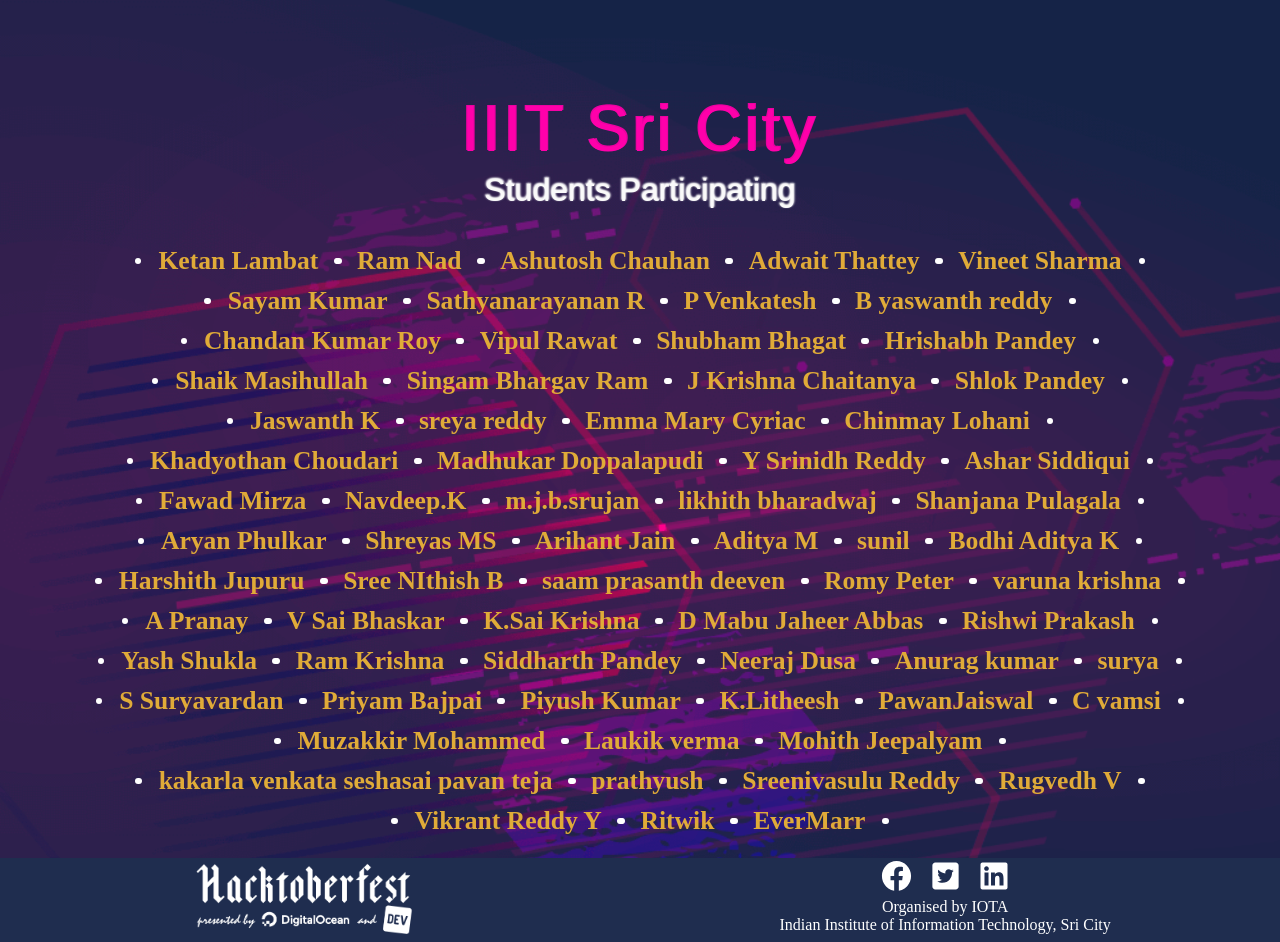
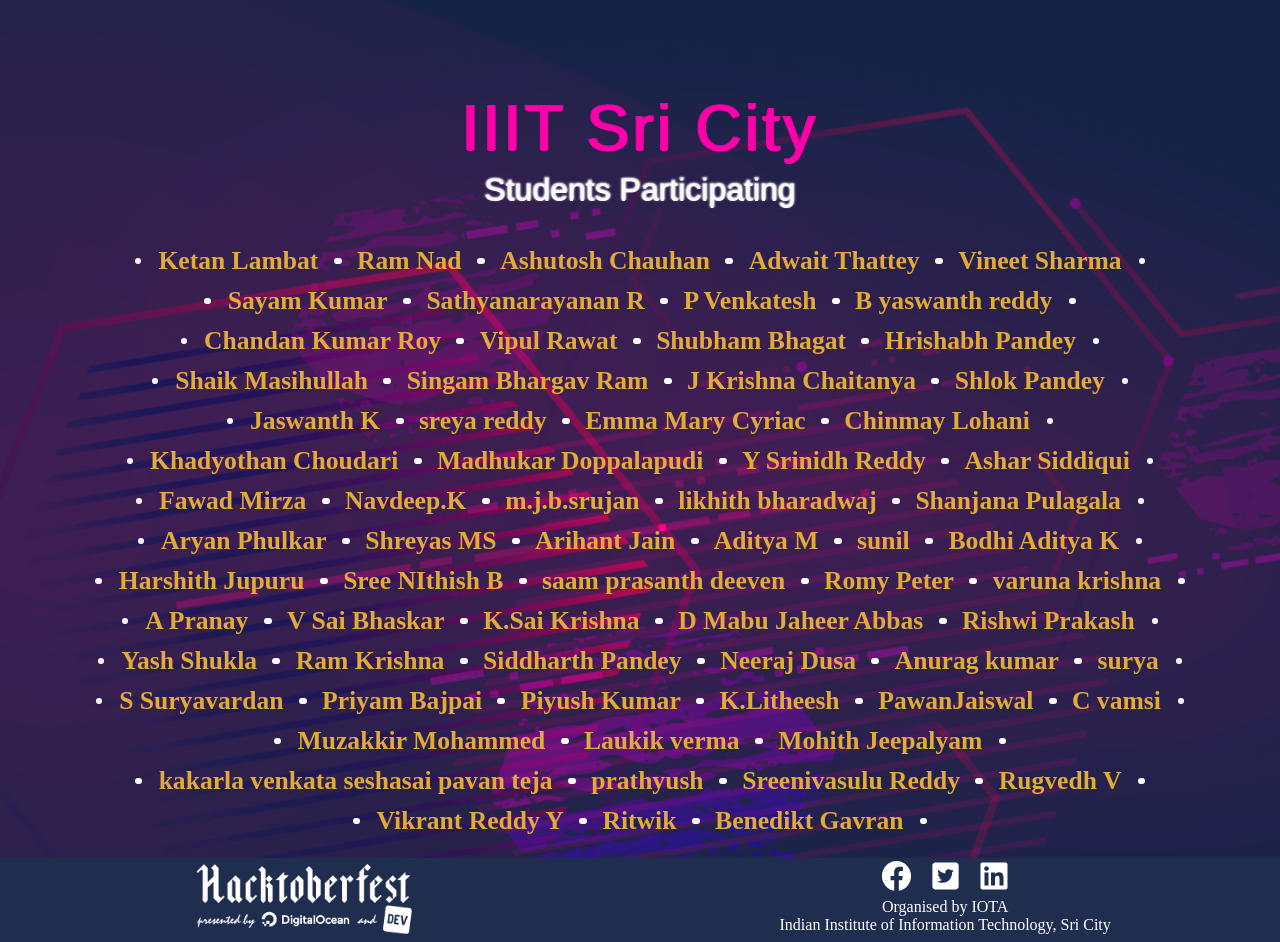
Before and after one commit to Project-Club-IIITS/hacktoberfest2019-participants, a Jekyll site: the page index.html, which Jekyll copies as it is, in a window 1280 px wide, cut to the strip 132-1074 px from the top of the page. Built offline with Jekyll 4.4.1, drawn with Linux system fonts in a browser that asks for light colours; some web fonts are replaced.

Commit message:
Adding Benedikt Gavran

```diff
--- a/index.html
+++ b/index.html
@@ -133,7 +133,7 @@
           <li><a href="https://github.com/Rugvedhvaidya">Rugvedh V</a></li>
           <li><a href="https://github.com/VikrantReddy">Vikrant Reddy Y</a></li>
           <li><a  href="https://github.com/sriritwik3">Ritwik</a></li>
-	  <li><a href="https://github.com/EverMarr">EverMarr</a></li>
+	  <li><a href="https://github.com/EverMarr">Benedikt Gavran</a></li>
         </ul>
       </div>
     </div>
```
